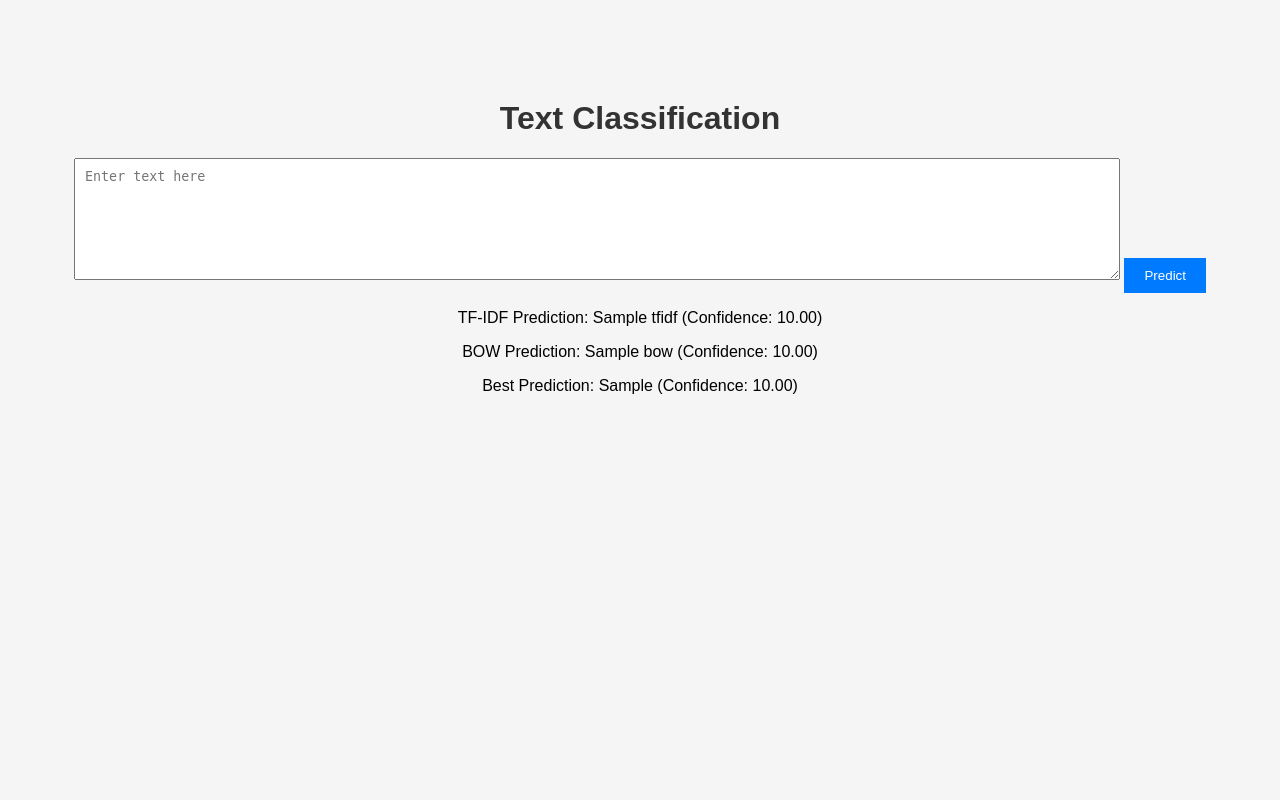
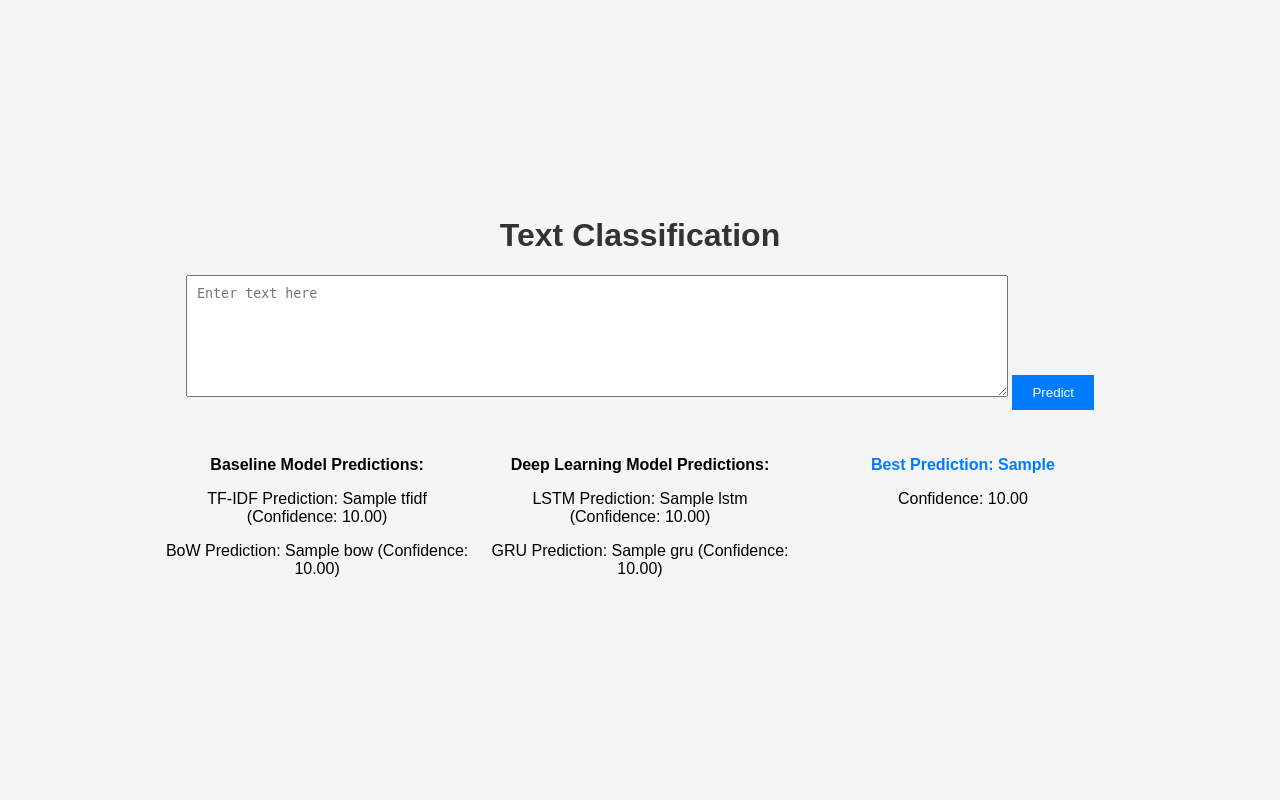
Before and after one commit to Huuwa/capstuneher--testing, a Flask app: template templates/index.html in a window 1280 px wide. Run offline with Flask 3, Linux system fonts and the light colour scheme; the template is opened without the code that fills it: most values are stand-ins (such as "Sample title", 1, 10 or a date in 2020); parts of the project's set-up code (start-up, migrations or seed data) failed here and were passed over.

Commit message:
new desing, predictions

```diff
--- a/app.py
+++ b/app.py
@@ -1,48 +1,88 @@
 import warnings
 from flask import Flask, render_template, request
 import joblib
+import numpy as np
+from tensorflow.keras.preprocessing.sequence import pad_sequences
+from tensorflow.keras.models import load_model
+import pickle
+
 
 app = Flask(__name__)
 
 # Suppress inconsistent version warnings for scikit-learn
 warnings.filterwarnings("ignore", category=UserWarning, message=".*InconsistentVersionWarning.*")
 
-# Load the pre-trained vectorizer and classifiers
-tfidf_vectorizer = joblib.load('tfidf_vectorizer.pkl')
-bow_vectorizer = joblib.load('bow_vectorizer.pkl')
-classifier_tfidf = joblib.load('tfidf_classifier.pkl')
-classifier_bow = joblib.load('bow_classifier.pkl')
+# Load the pre-trained vectorizers and classifiers
+tfidf_vectorizer = joblib.load('tfidf_vectorizer_updated.pkl')
+bow_vectorizer = joblib.load('bow_vectorizer_updated.pkl')
+classifier_tfidf = joblib.load('tfidf_classifier_updated.pkl')
+classifier_bow = joblib.load('bow_classifier_updated.pkl')
 
-# Define prediction function
-def make_predictions(text):
+
+lstm_model = load_model('lstm_model_with_dropout.h5')
+gru_model = load_model('gru_model_word_tokenization.h5')
+
+
+with open('lstm_tokenizer.pkl', 'rb') as f:
+    tokenizer_lstm = pickle.load(f)
+
+with open('gru_tokenizer.pkl', 'rb') as f:
+    tokenizer_gru = pickle.load(f)
+
+# Initialize Tokenizer for Deep Learning models
+n_most_common_words = 10000
+max_sequence_length = 77  # Update this with the appropriate sequence length
+
+
+
+# Define prediction function for TF-IDF model
+def make_tfidf_predictions(text):
     text_tfidf = tfidf_vectorizer.transform([text])
+    prediction_tfidf = classifier_tfidf.predict(text_tfidf)
+    confidence_tfidf = classifier_tfidf.predict_proba(text_tfidf).max()
+    label = ['hate-speech', 'offensive-speech', 'neither'][prediction_tfidf[0]]
+    return label, confidence_tfidf
+
+# Define prediction function for BoW model
+def make_bow_predictions(text):
     text_bow = bow_vectorizer.transform([text])
+    prediction_bow = classifier_bow.predict(text_bow)
+    confidence_bow = classifier_bow.predict_proba(text_bow).max()
+    label = ['hate-speech', 'offensive-speech', 'neither'][prediction_bow[0]]
+    return label, confidence_bow
 
-    prediction_tfidf = classifier_tfidf.predict(text_tfidf)
-    prediction_bow = classifier_bow.predict(text_bow)
+def make_lstm_predictions(text):
+    sequence = tokenizer_lstm.texts_to_sequences([text])
+    sequence = pad_sequences(sequence, maxlen=max_sequence_length)
+    prediction = lstm_model.predict(sequence)
+    label = ['hate-speech', 'offensive-speech', 'neither'][np.argmax(prediction)]
+    confidence = np.max(prediction)
+    return label, confidence
 
-    confidence_tfidf = classifier_tfidf.predict_proba(text_tfidf).max()
-    confidence_bow = classifier_bow.predict_proba(text_bow).max()
+def make_gru_predictions(text):
+    sequence = tokenizer_gru.texts_to_sequences([text])
+    sequence = pad_sequences(sequence, maxlen=max_sequence_length)
+    prediction = gru_model.predict(sequence)
+    label = ['hate-speech', 'offensive-speech', 'neither'][np.argmax(prediction)]
+    confidence = np.max(prediction)
+    return label, confidence
 
-    labels = {
-        0: "hate-speech",
-        1: "offensive-speech",
-        2: "neither"
-    }
-
-    return {
-        'tfidf': (labels[prediction_tfidf[0]], confidence_tfidf),
-        'bow': (labels[prediction_bow[0]], confidence_bow)
-    }
 
 @app.route('/', methods=['GET', 'POST'])
 def index():
     predictions = None
     best_prediction = None
+
     if request.method == 'POST':
         text_input = request.form['text_input']
+
         if text_input:
-            predictions = make_predictions(text_input)
+            predictions = {
+                'tfidf': make_tfidf_predictions(text_input),
+                'bow': make_bow_predictions(text_input),
+                'lstm': make_lstm_predictions(text_input),  # Add LSTM predictions
+                'gru': make_gru_predictions(text_input)     # Add GRU predictions
+            }
             best_prediction = max(predictions, key=lambda k: predictions[k][1])
 
     return render_template('index.html', predictions=predictions, best_prediction=best_prediction)
--- a/requirements.txt
+++ b/requirements.txt
@@ -4,3 +4,4 @@ scikit-learn
 gunicorn
 keras
 tensorflow
+pickle
--- a/static/style.css
+++ b/static/style.css
@@ -6,8 +6,11 @@ body {
 }
 
 .container {
-    text-align: center;
-    margin-top: 100px;
+    display: flex;
+    justify-content: center;
+    align-items: center;
+    height: 100vh;
+    flex-direction: column;
 }
 
 h1 {
@@ -15,7 +18,7 @@ h1 {
 }
 
 textarea {
-    width: 80%;
+    width: 800px; /* Widened the text form */
     height: 100px;
     padding: 10px;
 }
@@ -28,7 +31,19 @@ button {
     cursor: pointer;
 }
 
-.prediction {
+#prediction-result {
     margin-top: 20px;
+    text-align: center;
+    display: flex;
+    justify-content: space-between; /* Align predictions in two columns */
+}
+
+.prediction-item {
+    width: 45%; /* Adjusted width for better spacing */
+    margin: 10px;
+}
+
+.best-prediction {
     font-weight: bold;
+    color: #007bff;
 }
--- a/templates/index.html
+++ b/templates/index.html
@@ -13,9 +13,20 @@
         </form>
         <div id="prediction-result">
             {% if predictions %}
-                <p>TF-IDF Prediction: {{ predictions.tfidf[0] }} (Confidence: {{ "%.2f"|format(predictions.tfidf[1]) }})</p>
-                <p>BOW Prediction: {{ predictions.bow[0] }} (Confidence: {{ "%.2f"|format(predictions.bow[1]) }})</p>
-                <p>Best Prediction: {{ best_prediction }} (Confidence: {{ "%.2f"|format(predictions[best_prediction][1]) }})</p>
+                <div class="prediction-item">
+                    <p><strong>Baseline Model Predictions:</strong></p>
+                    <p>TF-IDF Prediction: {{ predictions.tfidf[0] }} (Confidence: {{ "%.2f"|format(predictions.tfidf[1]) }})</p>
+                    <p>BoW Prediction: {{ predictions.bow[0] }} (Confidence: {{ "%.2f"|format(predictions.bow[1]) }})</p>
+                </div>
+                <div class="prediction-item">
+                    <p><strong>Deep Learning Model Predictions:</strong></p>
+                    <p>LSTM Prediction: {{ predictions.lstm[0] }} (Confidence: {{ "%.2f"|format(predictions.lstm[1]) }})</p>
+                    <p>GRU Prediction: {{ predictions.gru[0] }} (Confidence: {{ "%.2f"|format(predictions.gru[1]) }})</p>
+                </div>
+                <div class="prediction-item">
+                    <p class="best-prediction"><strong>Best Prediction: {{ best_prediction }}</strong></p>
+                    <p>Confidence: {{ "%.2f"|format(predictions[best_prediction][1]) }}</p>
+                </div>
             {% endif %}
         </div>
     </div>
```
Also changed, not shown: 12 other files.
